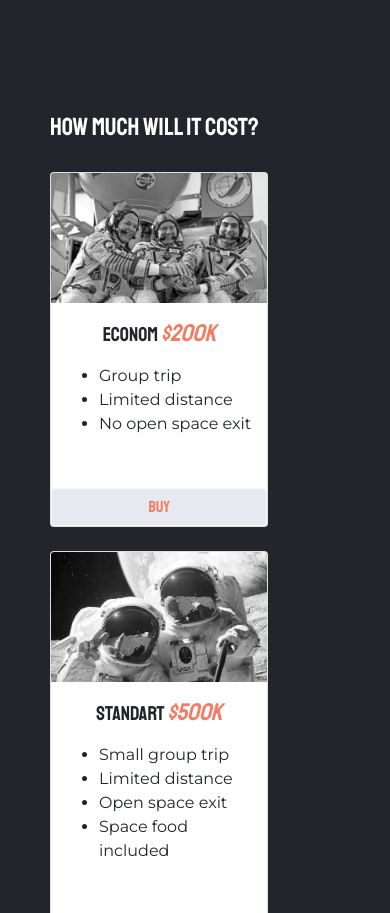
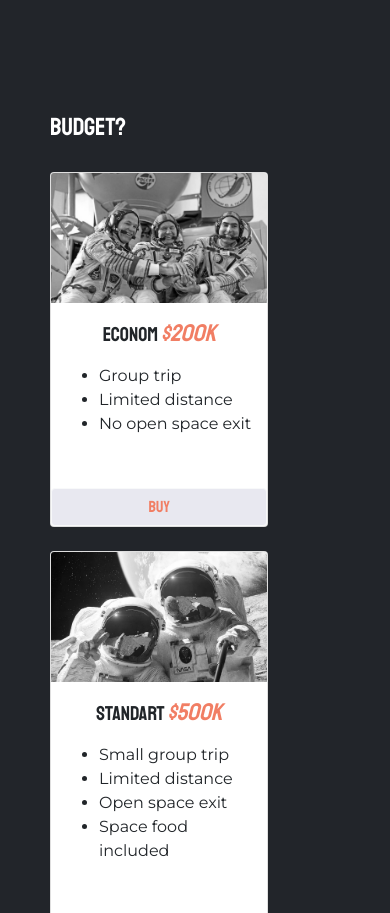
Before and after one commit to N-Kaplan/Nibiru, a plain HTML site: page docs/cost-and-terms.html in a window 390 px wide. Shown: the part 1318-2231 px from the top of the page. Drawn offline with nearby package versions, Linux system fonts and the light colour scheme.

Commit message:
final version html responsive

```diff
--- a/docs/cost-and-terms.html
+++ b/docs/cost-and-terms.html
@@ -64,7 +64,7 @@
     </section>
 
     <section class="cost" id="cost">
-        <h2>How much will  it cost?</h2>
+        <h2>Budget?</h2>
         <div class="row row-cols-1 row-cols-md-3 g-4">
             <div class="col">
                 <div class="card h-100">
```
